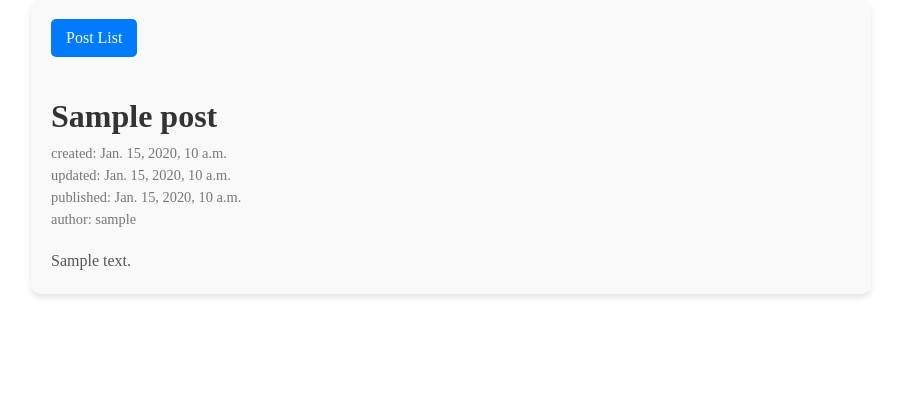
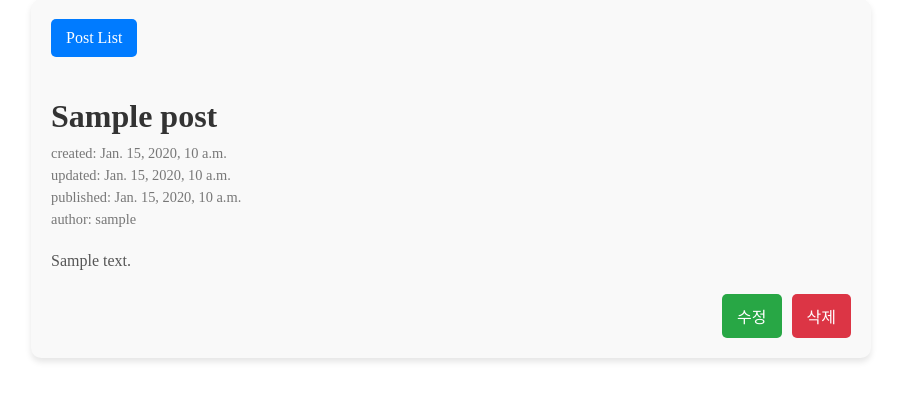
Before and after one commit to pidokige02/django_jwt, a Django app: page /blog/1/ in a window 1280 px wide. Shown: the part 48-449 px from the top of the page, without its empty margins (189-1090 px from the left). Run offline with Django 3.2, Linux system fonts and the light colour scheme; tables that the repository leaves empty hold one stand-in row (values such as "Sample post"); parts of the project's set-up code (start-up, migrations or seed data) failed here and were passed over.

Commit message:
blog update and delete w/ template

```diff
--- a/blog/forms.py
+++ b/blog/forms.py
@@ -20,3 +20,8 @@ class PostCreateForm(forms.ModelForm):
     class Meta:
         model = Post
         fields = ('title', 'content')
+
+class PostUpdateForm(forms.ModelForm):
+    class Meta:
+        model = Post
+        fields = ['title', 'content', 'published_at']  # 수정 가능한 필드
--- a/blog/static/blog/css/post_detail.css
+++ b/blog/static/blog/css/post_detail.css
@@ -57,3 +57,37 @@
     padding: 8px 12px;
   }
 }
+
+.post-actions {
+  margin-top: 20px;
+  display: flex;
+  justify-content: flex-end;
+  gap: 10px;
+}
+
+/* 버튼 공통 스타일 */
+.post-action-button {
+  display: inline-block;
+  padding: 10px 15px;
+  font-size: 16px;
+  color: #fff;
+  text-decoration: none;
+  border-radius: 5px;
+  transition: background-color 0.3s ease;
+}
+
+/* 수정 버튼 스타일 */
+.update-button {
+  background-color: #28a745;
+}
+.update-button:hover {
+  background-color: #218838;
+}
+
+/* 삭제 버튼 스타일 */
+.delete-button {
+  background-color: #dc3545;
+}
+.delete-button:hover {
+  background-color: #c82333;
+}
--- a/blog/templates/blog/post_detail.html
+++ b/blog/templates/blog/post_detail.html
@@ -15,5 +15,9 @@
       <div class="post-content">
         {{post.content | linebreaksbr }}
       </div>
+      <div class="post-actions">
+        <a href="{% url 'post_update' post.id %}" class="post-action-button update-button">수정</a>
+        <a href="{% url 'post_delete' post.id %}" class="post-action-button delete-button">삭제</a>
+      </div>
     </div>
 {% endblock %}
--- a/blog/urls.py
+++ b/blog/urls.py
@@ -5,6 +5,8 @@ urlpatterns = [
     path('', views.posts, name='posts'),
     path('<int:id>/', views.post_detail, name='post_detail'),
     path('create/', views.post_create, name='post_create'),
+    path('update/<int:id>/', views.post_update, name='post_update'),
+    path('delete/<int:id>/', views.post_delete, name='post_delete'),
 
     # for REST API
     path('api/', views.posts_api, name='posts_api'),
--- a/blog/views.py
+++ b/blog/views.py
@@ -15,7 +15,7 @@ from django.views.decorators.csrf import csrf_exempt
 
 from .services.jwt_service import fetch_jwt_token
 from .models import Post
-from .forms import SignUpForm, PostCreateForm
+from .forms import SignUpForm, PostCreateForm, PostUpdateForm
 from .serializers import PostSerializer
 
 
@@ -121,3 +121,22 @@ def post_create_api(request):
             post = serializer.save(author=request.user, published_at=now())
             return Response({'id': post.id, 'message': 'Post created successfully'}, status=status.HTTP_201_CREATED)
         return Response(serializer.errors, status=status.HTTP_400_BAD_REQUEST)
+
+def post_update(request, id):
+    post = get_object_or_404(Post, id=id)
+
+    if request.method == "POST":
+        form = PostUpdateForm(request.POST, instance=post)  # 기존 데이터를 폼에 바인딩
+        if form.is_valid():
+            form.save()  # 폼 데이터 저장
+            return redirect('post_detail', id=post.id)  # 저장 후 상세 페이지로 이동
+    else:
+        form = PostUpdateForm(instance=post)  # GET 요청 시 기존 데이터로 폼 초기화
+
+    return render(request, 'blog/post_update.html', {'form': form, 'post': post})
+
+
+def post_delete(request, id):
+    post = get_object_or_404(Post, id=id)
+    post.delete()
+    return redirect('posts')
```
Also changed, not shown: blog/static/blog/css/post_update.css (added, +55 -0 lines), blog/templates/blog/post_update.html (added, +18 -0 lines).
